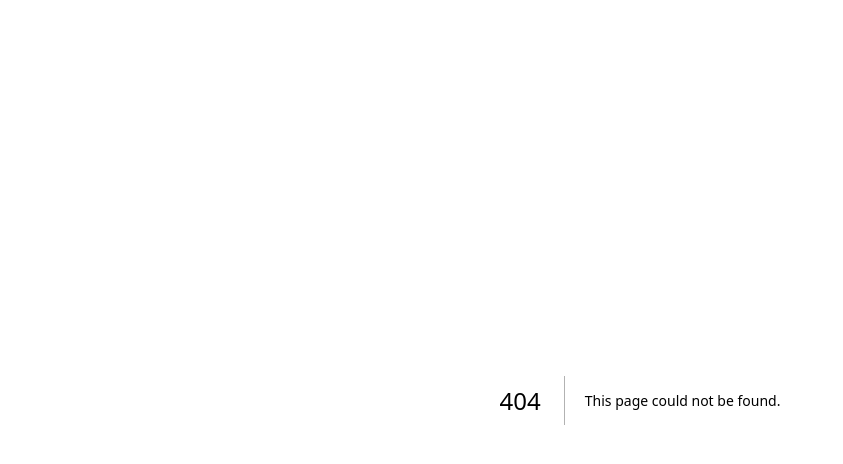
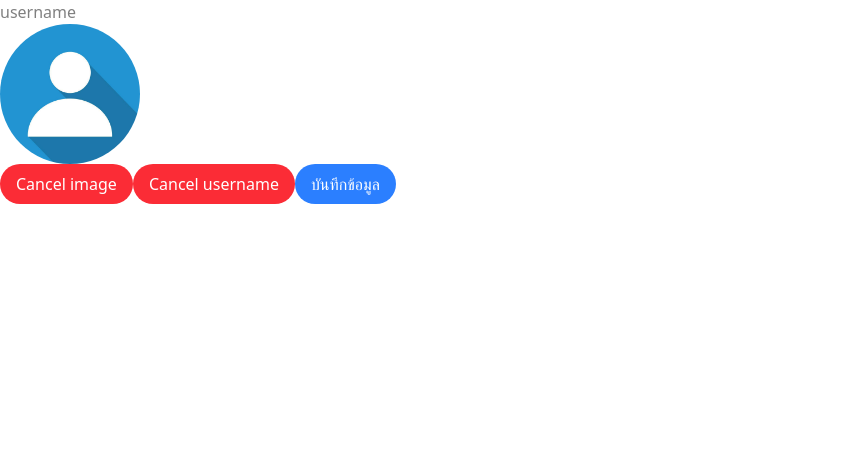
Before and after one commit to ApisitKhakmueang/booking-conference-room, a Next.js app in the folder front-end/: page /user/edit-profile in a window 1280 px wide. Before the commit this address had no page. Shown: the top 464 px of the page, without its empty margins (0-843 px from the left). Built offline with nearby package versions, Linux system fonts and the light colour scheme; no server answers.

Commit message:
Separate client side and server side

```diff
--- /dev/null
+++ b/front-end/src/app/auth/reset-password/page.tsx
@@ -0,0 +1,9 @@
+import ResetPasswordForm from "@/components/auth/reset-password-form"
+
+export default function ResetPassPage() {
+  return (
+    <>
+      <ResetPasswordForm />
+    </>
+  )
+}
--- /dev/null
+++ b/front-end/src/app/auth/sign-in/page.tsx
@@ -0,0 +1,9 @@
+import SignInForm from "@/components/auth/sign-in-form"
+
+export default function Page() {
+  return (
+    <>
+      <SignInForm />
+    </>
+  )
+}
--- /dev/null
+++ b/front-end/src/app/user/edit-profile/page.tsx
@@ -0,0 +1,7 @@
+import EditProfileForm from "@/components/user/edit-profile-form"
+
+export default function Page() {
+  return (
+    <EditProfileForm />
+  )
+}
--- /dev/null
+++ b/front-end/src/components/auth/reset-password-form.tsx
@@ -0,0 +1,18 @@
+'use client'
+
+import { useResetPass } from "@/hooks/auth/useResetPass"
+import { useState } from "react"
+
+
+export default function ResetPasswordForm() {
+  const [ password, setPassword ] = useState('')
+  const resetPassword = useResetPass(password)
+
+  return (
+    <>
+      <p>Password</p>
+      <input type="password" onChange={(e) => setPassword(e.target.value)} />
+      <button onClick={() => resetPassword}>reset password</button>
+    </>
+  )
+}
--- /dev/null
+++ b/front-end/src/components/auth/sign-in-form.tsx
@@ -0,0 +1,40 @@
+'use client'
+
+import { useHandleAuth } from '@/hooks/auth/useHandleAuth'
+import { useState } from 'react'
+
+export default function SignInForm() {
+  const [email, setEmail] = useState('')
+  const [password, setPassword] = useState('')
+  const { handleSignIn, handleSignUp, handleSignInWithGoogle, handleForgotPassword } = useHandleAuth()
+
+
+  return (
+    <>
+      <h1>Login</h1>
+
+      <input
+        placeholder="email"
+        value={email}
+        onChange={e => setEmail(e.target.value)}
+      />
+
+      <input
+        type="password"
+        placeholder="password"
+        value={password}
+        onChange={e => setPassword(e.target.value)}
+      />
+
+      <button onClick={() => handleSignIn(email, password)}>Login</button>
+      <button onClick={() => handleSignUp(email, password)}>Sign up</button>
+      <button onClick={() => handleForgotPassword(email)}>Forgot Password</button>
+
+      <hr />
+
+      <button onClick={handleSignInWithGoogle}>
+        Login with Google
+      </button>
+    </>
+  )
+}
--- /dev/null
+++ b/front-end/src/components/user/edit-profile-form.tsx
@@ -0,0 +1,65 @@
+'use client'
+
+import { useAuthStore } from "@/stores/auth.store"
+import { useProfileImage } from "@/hooks/profile/useProfileImage"
+import { useEditProfile } from "@/hooks/profile/useEditProfile"
+import Image from "next/image"
+import Button from "@/components/ui/button/button"
+import { useUsername } from "@/hooks/profile/useUsername"
+
+export default function EditProfileForm() {
+    const user = useAuthStore((s) => s.user)
+  const { profileFile, previewProfile, error: imageError, changeProfile, cancelImage } = useProfileImage(user?.avatar)
+  const { username, changeUsername, cancelUsername } = useUsername(user?.name)
+  const { submit, isLoading, error: submitError, success } = useEditProfile()
+
+  const handleSubmit = async () => {
+    await submit({
+      username,
+      profileFile,
+      originalUsername: user?.name,
+      originalAvatar: user?.avatar,
+    })
+  }
+
+  return (
+    <>
+      <input
+        type="text"
+        placeholder='username'
+        value={username}
+        onChange={(e) => changeUsername(e.target.value)} />
+
+      {imageError && <p className="text-red-500 text-sm mt-2">{imageError}</p>}
+      {submitError && <p className="text-red-500 text-sm mt-2">{submitError}</p>}
+      {success && <p className="text-green-500 text-sm mt-2">บันทึกสำเร็จ</p>}
+
+      <label htmlFor="profile" className="relative w-35 h-35 flex">
+        <Image
+          src={previewProfile}
+          alt='preview profile'
+          fill
+          className="rounded-full cursor-pointer object-cover"/>
+      </label>
+      <input
+        id="profile"
+        type="file"
+        name="profile"
+        accept=".jpg,.jpeg,.png,.webp"
+        onChange={changeProfile}
+        className='hidden'
+      />
+      <Button variant="danger" onClick={cancelImage}>
+        Cancel image
+      </Button>
+
+      <Button variant="danger" onClick={cancelUsername}>
+        Cancel username
+      </Button>
+
+      <Button onClick={handleSubmit} disabled={isLoading}>
+        {isLoading ? 'บันทึกข้อมูล...' : 'บันทึกข้อมูล'}
+      </Button>
+    </>
+  )
+}
```
